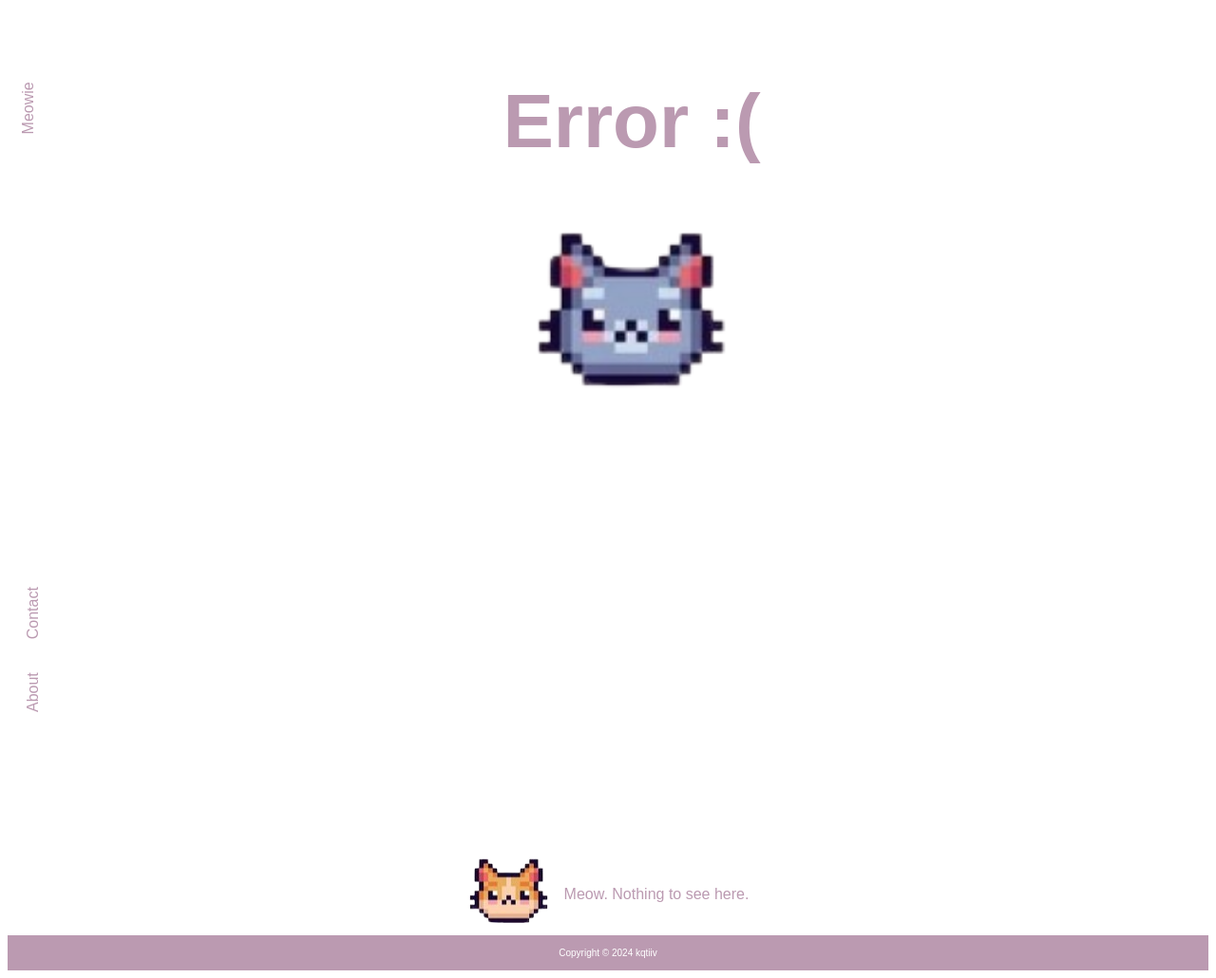
After one commit to kqtiiv/Meowie, a PHP site: page /error.php in a window 1280 px wide. The commit adds this page. Shown: the whole page at 95% size. Run offline with PHP 8.4, Linux system fonts and the light colour scheme; some web fonts are replaced.

Commit message:
Add error page

```diff
--- /dev/null
+++ b/error.php
@@ -0,0 +1,62 @@
+<!DOCTYPE html>
+
+<html>
+  <head>
+    <meta charset="UTF-8" />
+    <meta name="viewport" content="width=device-width, initial-scale=1.0" />
+    <title>Meowie</title>
+    <link rel="icon" href="favicon.ico" type="image/x-icon" >
+    <link href="/public/style.css" rel="stylesheet" />
+    <link href="https://fonts.cdnfonts.com/css/public-pixel" rel="stylesheet" />
+    <link rel="preconnect" href="https://fonts.gstatic.com" crossorigin>
+    <link href="https://fonts.googleapis.com/css2?family=Pixelify+Sans:wght@400..700&display=swap" rel="stylesheet">
+  </head>
+  <body>
+    <header>
+      <div class="small-screen-icons">
+        <a href="/" id="logo">Meowie</a>
+        <div id="menu-icon" onclick="toggleMenu()">
+          <svg
+            xmlns="http://www.w3.org/2000/svg"
+            width="25"
+            height="25"
+            fill="currentColor"
+            class="bi bi-list"
+            viewBox="0 0 16 16"
+          >
+            <path
+              fill-rule="evenodd"
+              d="M2.5 12a.5.5 0 0 1 .5-.5h10a.5.5 0 0 1 0 1H3a.5.5 0 0 1-.5-.5m0-4a.5.5 0 0 1 .5-.5h10a.5.5 0 0 1 0 1H3a.5.5 0 0 1-.5-.5m0-4a.5.5 0 0 1 .5-.5h10a.5.5 0 0 1 0 1H3a.5.5 0 0 1-.5-.5"
+            />
+          </svg>
+        </div>
+      </div>
+      <div class="navbar">
+        <a class="about" href="/about.php">About</a>
+        <a class="contact" href="/contact.php">Contact</a>
+      </div>
+    </header>
+    <main>
+        <div class="err-container">
+            <h1 id="err-sign">Error :(</h1>
+            <img id="black-cat" src="/public/Images/cat_1.png" alt="black cat face" />
+        </div>
+
+    </main>
+    <footer>
+      <div class="footer">
+        <img src="/public/Images/cat_3.png" alt="ginger cat face" />
+        <p>Meow. Nothing to see here.</p>
+      </div>
+      <div id="copyright-container">
+        <p id="copyright-txt">Copyright © <?php echo date("Y") ?> kqtiiv</p>
+      </div>
+    </footer>
+  </body>
+  <script>
+    function toggleMenu() {
+        const navbar = document.querySelector('.navbar');
+        navbar.style.display = navbar.style.display === 'flex' ? 'none' : 'flex';
+    }
+  </script>
+</html>
--- a/public/style.css
+++ b/public/style.css
@@ -177,6 +177,24 @@ input {
   text-align: center;
 }
 
+.err-container {
+  display: flex;
+  flex-direction: column;
+  width: 100%;
+  justify-content: center;
+  align-items: center;
+}
+
+#err-sign {
+  font: "Pixelify Sans", sans-serif;
+  font-size: 5rem;
+}
+
+#black-cat {
+  height: clamp(100px, calc(50vw), 200px);
+  width: auto;
+}
+
 @media only screen and (min-width: 768px) {
   header {
     position: fixed;
```
